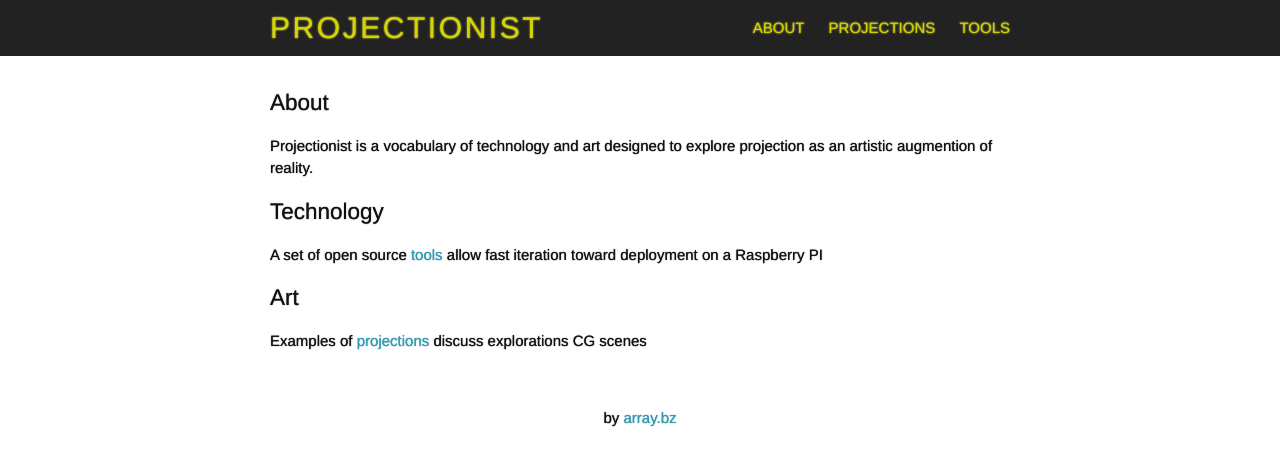
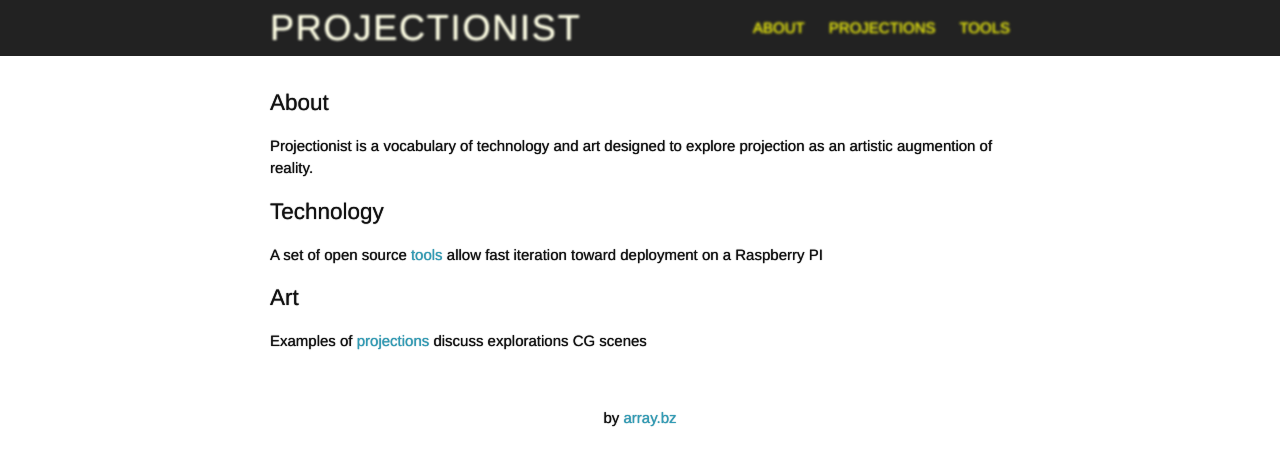
Before and after one commit to projectionist/projectionist.github.io, a Jekyll site: the page built from about.html, in a window 1280 px wide. Shown: the top 466 px of the page. Built offline with Jekyll 4.4.1, drawn with Linux system fonts in a browser that asks for light colours; nearby versions of some CDN libraries; Markdown is read by kramdown in place of the engine named in the settings.

Commit message:
wip: restyle projected header

```diff
--- a/_sass/_layout.scss
+++ b/_sass/_layout.scss
@@ -10,9 +10,16 @@
     position: relative;
 
     a {
+      @include blur(1px);
+      &:hover {
+        @include blur(0px);
+      }
+    }
+
+    nav a {
       color: darken($branded-link-color, 20%);
-      font-weight: 200;
       text-shadow: 0 0 2px $branded-link-color;
+
 
       &:hover {
         color: $branded-link-color;
@@ -21,14 +28,22 @@
     }
 }
 
-.site-title {
-    font-size: 30px;
+a.site-title {
+    font-size: 36px;
     line-height: 56px;
     margin-bottom: 0;
     float: left;
     text-transform: uppercase;
-    letter-spacing: 0.085em;
-    font-weight: 300;
+    letter-spacing: 0.05em;
+    font-weight: 400;
+
+    color: $title-color;
+    text-shadow: 0 0 1px white;
+
+    &:hover {
+      color: $title-color;
+      @include blur(1px);
+    }
 }
 
 .site-nav {
--- a/_sass/_projectionist.scss
+++ b/_sass/_projectionist.scss
@@ -60,6 +60,7 @@ body.landing {
     &:hover {
       color: darken($branded-link-color, 20%);
       text-shadow: 0 1px 2px $branded-link-color;
+      @include blur(0px);
     }
   }
 
@@ -105,7 +106,7 @@ body.landing {
     .subtext-container {
       display: inline-block;
       position: relative;
-      top: 15px;
+      top: 40px;
       left: 5px;
       width: 80%;
 
--- a/css/main.scss
+++ b/css/main.scss
@@ -19,6 +19,7 @@ $background-color: white;
 $link-color:       #309cb6;
 
 $brand-color:      rgba(240, 240, 220, 0.65);
+$title-color:      rgba(255,255,225, 0.95);
 $branded-link-color: rgba(255,255,60, 0.95);
 
 $header_bg:        #222;
```
